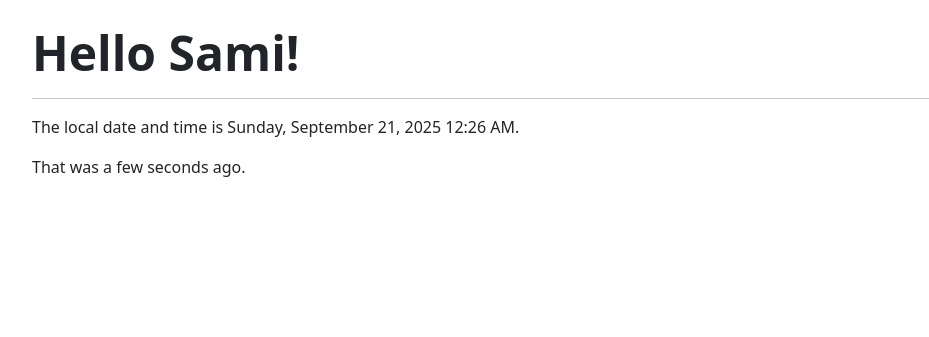
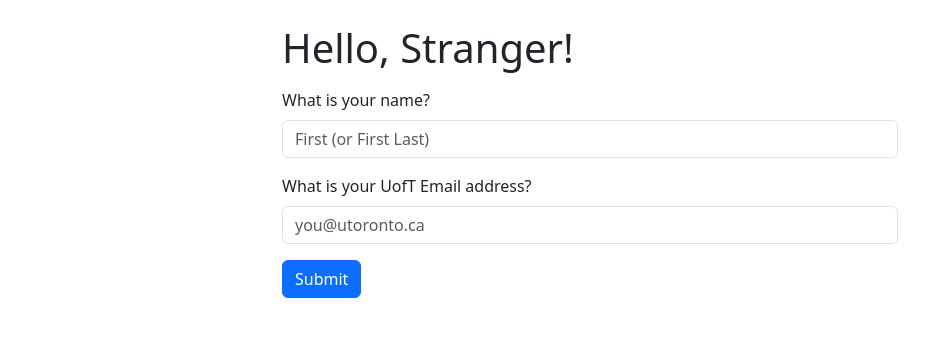
Before and after one commit to SamiNajim2/E444-F2025-PRA2, a Flask app: page / in a window 1280 px wide. Shown: the part 56-393 px from the top of the page, without its empty margins (50-979 px from the left). Run offline with Flask 3, Linux system fonts and the light colour scheme; some libraries are stand-ins or nearby versions.

Commit message:
Reproduce Ch.4 example 4-7: add WTForms name/email form with validation

```diff
--- a/app.py
+++ b/app.py
@@ -1,13 +1,60 @@
-from flask import Flask, render_template
-from datetime import datetime
+from flask import Flask, render_template, session, flash
+from flask_wtf import FlaskForm
+from wtforms import StringField, SubmitField
+from wtforms.validators import DataRequired, Email
 from flask_moment import Moment
 
 app = Flask(__name__)
-moment = Moment(app)
+app.config["SECRET_KEY"] = "dev-secret-key"  # OK for classwork
+moment = Moment(app)  # keep Moment available for base.html (Activity 1.3)
 
-@app.route("/")
+# ----- Forms -----
+class NameEmailForm(FlaskForm):
+    name = StringField("What is your name?", validators=[DataRequired()])
+    email = StringField("What is your UofT Email address?", validators=[DataRequired(), Email()])
+    submit = SubmitField("Submit")
+
+# ----- Routes -----
+@app.route("/", methods=["GET", "POST"])
 def index():
-    return render_template("index.html", name="Sami", current_time=datetime.utcnow())
+    form = NameEmailForm()
+
+    # previous values (if any) — used for the "changed" notices
+    prev_name = session.get("name")
+    prev_email = session.get("email")
+
+    if form.validate_on_submit():
+        new_name = form.name.data.strip()
+        new_email = form.email.data.strip()
+
+        # "changed" alerts like the handout
+        if prev_name and new_name != prev_name:
+            flash("Looks like you have changed your name!")
+        if prev_email and new_email != prev_email:
+            flash("Looks like you have changed your email!")
+
+        # save to session
+        session["name"] = new_name
+        session["email"] = new_email
+
+        # UofT check: email must contain "utoronto"
+        is_uoft = "utoronto" in new_email.lower()
+
+        return render_template(
+            "index.html",
+            form=form,
+            name=new_name,
+            email=new_email,
+            valid=is_uoft,
+        )
+
+    # initial GET or when validation errors exist
+    return render_template(
+        "index.html",
+        form=form,
+        name=prev_name,
+        email=prev_email,
+    )
 
 if __name__ == "__main__":
     app.run(debug=True)
--- a/templates/index.html
+++ b/templates/index.html
@@ -1,7 +1,45 @@
 {% extends "base.html" %}
 {% block content %}
-  <h1 class="display-5 fw-bold">Hello {{ name }}!</h1>
-  <hr>
-  <p>The local date and time is {{ moment(current_time).format('LLLL') }}.</p>
-  <p>That was {{ moment(current_time).fromNow() }}.</p>
+<div class="container mt-4" style="max-width: 640px;">
+  <!-- yellow alerts (change notices) -->
+  {% with messages = get_flashed_messages() %}
+    {% if messages %}
+      {% for msg in messages %}
+        <div class="alert alert-warning py-2 my-2" role="alert">{{ msg }}</div>
+      {% endfor %}
+    {% endif %}
+  {% endwith %}
+
+  <h1>Hello, {{ name or "Stranger" }}!</h1>
+
+  {% if valid is defined %}
+    {% if valid %}
+      <p>Your UofT email is {{ email }}.</p>
+    {% else %}
+      <p><strong>Please use your UofT email.</strong></p>
+    {% endif %}
+  {% endif %}
+
+  <form method="POST" novalidate class="mt-3">
+    {{ form.hidden_tag() }}
+
+    <div class="mb-3">
+      <label class="form-label">{{ form.name.label.text }}</label>
+      {{ form.name(class="form-control", placeholder="First (or First Last)") }}
+      {% for err in form.name.errors %}
+        <div class="text-danger small mt-1">{{ err }}</div>
+      {% endfor %}
+    </div>
+
+    <div class="mb-3">
+      <label class="form-label">{{ form.email.label.text }}</label>
+      {{ form.email(class="form-control", placeholder="you@utoronto.ca", type="email") }}
+      {% for err in form.email.errors %}
+        <div class="text-danger small mt-1">{{ err }}</div>
+      {% endfor %}
+    </div>
+
+    {{ form.submit(class="btn btn-primary") }}
+  </form>
+</div>
 {% endblock %}
```
Also changed, not shown: templates/base.html (line endings or trailing spaces).
